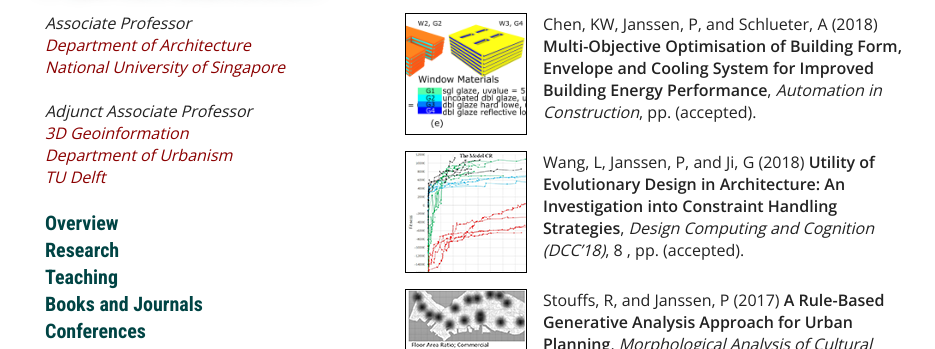
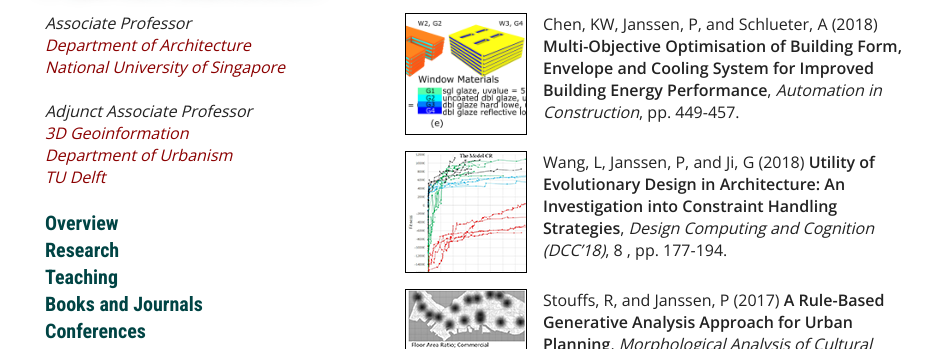
Before and after one commit to phtj/patrick-janssen, a Jekyll site: the page built from books_journals.md, in a window 1280 px wide and 900 px high, scrolled down 1177 px. Shown: the part 159-508 px from the top of the window, without its empty margins (165-1100 px from the left). Built offline with Jekyll 4.4.1, drawn with Linux system fonts in a browser that asks for light colours; our own code applies the rules of GitHub Pages for plain Markdown files; a script that is not in the unit is left out.

Commit message:
upated page numbers

```diff
--- a/books_journals.md
+++ b/books_journals.md
@@ -103,7 +103,7 @@ title: Books and Journals
     smlfile="kw_autocon_sml.png" file="kw_autocon.png"
     authors ="Chen, KW|Janssen, P|Schlueter, A"
     year="2018"
-    pages="(accepted)"
+    pages="449-457"
     title="Multi-Objective Optimisation of Building Form, Envelope and Cooling System for Improved Building Energy Performance"
     journal="Automation in Construction"
 %}
@@ -113,7 +113,7 @@ title: Books and Journals
     authors="Wang, L|Janssen, P|Ji, G"
     year="2018"
     volume="8"
-    pages="(accepted)"
+    pages="177-194"
     title="Utility of Evolutionary Design in Architecture: An Investigation into Constraint Handling Strategies"
     journal="Design Computing and Cognition (DCC’18)"
 
```
